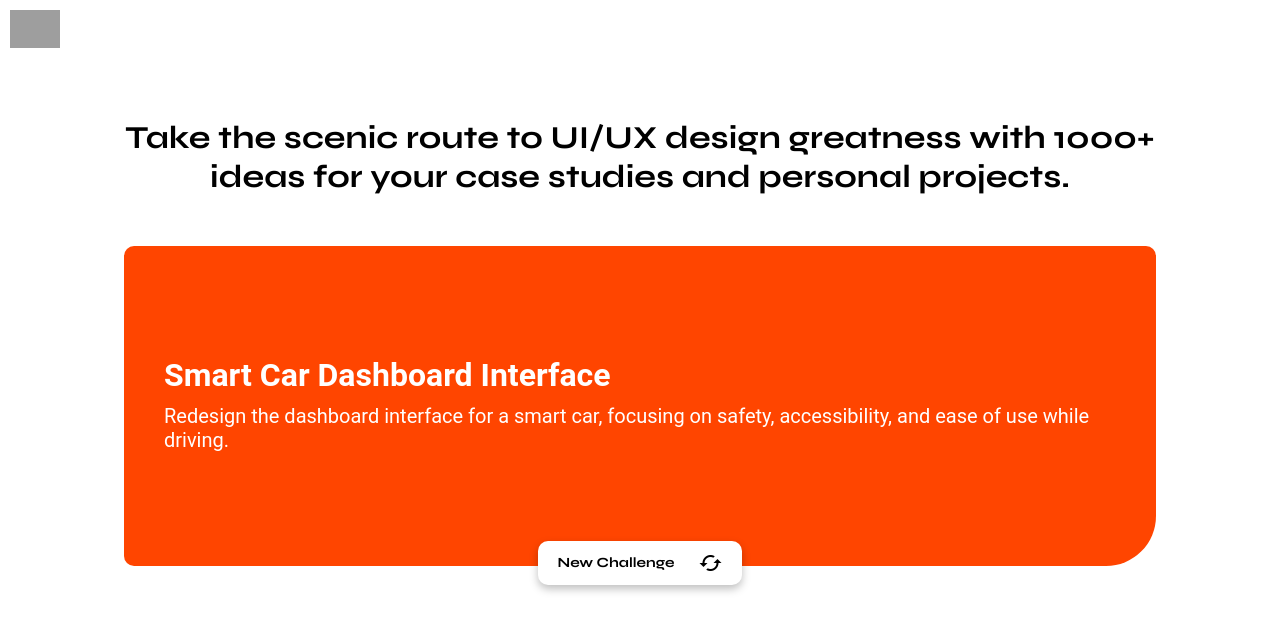
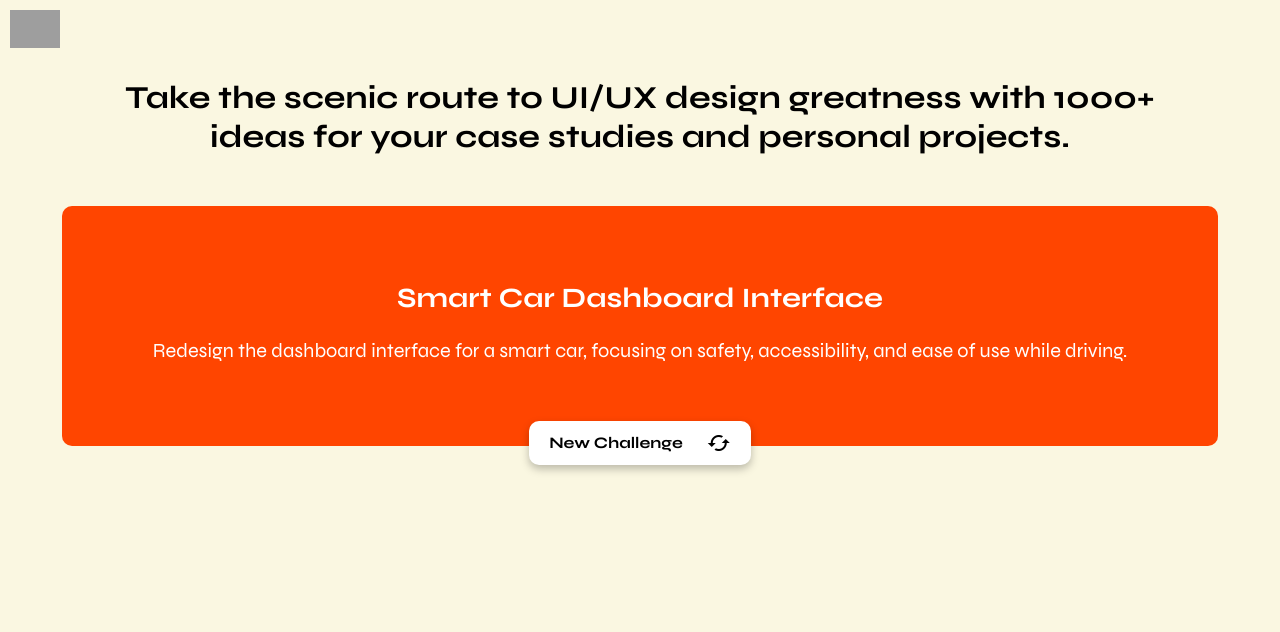
Before and after one commit to TheNjengaKarori/casestudy_ideas, a React (Create React App) app: page / in a window 1280 px wide. Shown: the top 632 px of the page. Built offline with nearby package versions, Linux system fonts and the light colour scheme; grey boxes are pictures that could not be loaded.

Commit message:
made css changes

```diff
--- a/src/App.css
+++ b/src/App.css
@@ -2,17 +2,19 @@
 body, h1, p, ul, li {
   margin: 0;
   padding: 0;
+  box-sizing: border-box; /* Include padding and border in element's total width and height */
 }
 
 /* Set a white background for the entire app */
 .app-container {
-  background-color: FAF7E1;
-  height: 100vh; /* Make sure the container takes up the full viewport height */
+  background-color: #FAF7E1;
+  min-height: 100vh; /* Ensure at least full viewport height */
+  overflow-x: hidden; /* Hide horizontal scrollbar on smaller screens */
 }
 
 /* Style the navigation bar */
 .navbar {
-  background-color: white; /* You can change this color to your preference */
+  background-color: FAF7E1;
   padding: 10px;
 }
 
@@ -23,102 +25,106 @@ body, h1, p, ul, li {
 }
 
 .logo {
-  width: 50px; /* Adjust the size of the logo as needed */
+  width: 50px;
   height: auto;
 }
 
 /* Style the main content area */
 .main-content {
   padding: 20px;
-  margin-top: 40px;
-  text-align: center; /* Center the text horizontally */
- font-family: 'Syne', sans-serif;
-  margin-bottom: 40px;
+  text-align: center;
+  font-family: 'Syne', sans-serif;
 }
 
 /* Style the H1 text */
 .main-heading {
-  margin-bottom: 20px; /* Increase the margin-bottom for even spacing */
-  font-family: 'Syne', sans-serif; /* Set the font family to 'Syne' and fallback to a generic sans-serif font */
-  font-size: 32px; /* Set the font size to 24px or adjust as needed */
-  max-width: 1100px; /* Set the maximum width to 600px or adjust as needed */
-  margin: 0 auto 20px; /* Center the heading horizontally and add space below */
+  margin-bottom: 20px;
+  font-family: 'Syne', sans-serif;
+  font-size: 2em; /* Responsive font size using em units */
+  max-width: 1100px;
+  margin: 0 auto 20px;
 }
 
 /* Style the idea rectangle */
 .idea-container {
-  display: flex;
-  flex-direction: column; /* Stack children vertically */
-  align-items: center; /* Center children horizontally */
-  justify-content: center; /* Center children vertically */
-  width: 80%;
+  width: 90%; /* Adjusted width for smaller screens */
   max-width: 1124px;
-  height: 35vh;
+  height: 200px; /* Set a constant height */
   background-color: purple;
-  border-radius: 10px 10px 50px 10px;
+  border-radius: 10px;
   margin: 0 auto 20px;
   padding: 20px;
   margin-top: 50px;
 }
 
 /* Style the container for the idea and description */
+/* ... (Previous styles remain unchanged) */
+
+/* Style the container for the idea and description */
 .idea-container .idea-and-desc {
-  text-align: left; /* Align the text to the left */
-  font-family: 'Roboto', sans-serif;
-  padding: 20px; /* Adjust the padding to control spacing inside the idea container */
-  margin: 0; /* Reset margin to ensure no additional spacing outside the idea container */
+  text-align: center; /* Center text horizontally */
+  display: flex;
+  flex-direction: column;
+  justify-content: center; /* Center text vertically */
+  height: 100%; /* Ensure the container takes full height of the parent */
 }
 
 /* Style the text inside the idea and description container */
 .idea-container .idea-and-desc h2 {
   color: white;
-  font-size: 32px;
-  text-align: left;
-  margin-bottom: 10px; /* Add spacing below h2 element */
+  font-size: 1.75em;
+  text-align: center; /* Center the idea title */
 }
 
 .idea-container .idea-and-desc p {
-  color: white; /* Set the text color to white */
-  font-size: 20px;
+  color: white;
+  font-size: 1.25em;
   margin-bottom: 30px;
-  text-align: left;
+  text-align: center; /* Center the description */
+}
+
+
+/* Style the new challenge button */
+.new-challenge-button {
+  background-color: white;
+  color: black;
+  border: none;
+  border-radius: 10px;
+  padding: 10px 20px;
+  cursor: pointer;
+  font-family: 'Syne', sans-serif;
+  font-size: 1em;
+  font-weight: 700; /* Adjusted font weight for better visibility */
+  box-shadow: 0 4px 8px rgba(0, 0, 0, 0.25);
+  position: relative;
+  top: -45px;
+  display: flex;
+  justify-content: space-between;
+  align-items: center;
+  margin: 0 auto;
+  transition: box-shadow 0.3s ease;
+}
+
+/* Style the Material icon inside the button */
+.new-challenge-button i.material-icons {
+  margin-left: 8px;
+}
+
+/* Add styles for the pressed-down effect */
+.new-challenge-button:active {
+  box-shadow: 0 2px 4px rgba(0, 0, 0, 0.1);
 }
 
 /* Add a media query for smaller screens */
 @media (max-width: 768px) {
+  /* Adjust styles for smaller screens */
   .idea-container {
-    width: 90%; /* Adjust the width for smaller screens */
-    height: 20vh; /* Adjust the height for smaller screens */
+    width: 90%;
+    height: auto; /* Allow height to adjust based on content for smaller screens */
+    padding: 10px; /* Adjust padding for smaller screens */
+  }
+
+  .new-challenge-button {
+    font-size: 1em; /* Adjusted font size for smaller screens */
   }
 }
-
-/* Style the new challenge button */
-.new-challenge-button {
-  background-color: white; /* Set the background color to white */
-  color: black; /* Set the text color to black */
-  border: none; /* Remove the border */
-  border-radius: 10px; /* Set border radius to 10px */
-  padding: 10px 20px; /* Add padding for better appearance */
-  cursor: pointer; /* Add cursor pointer on hover */
-  font-family: 'syne', sans-serif; /* Set the font family to 'Roboto' and fallback to a generic sans-serif font */
-  font-size: 14px;
-  font-weight: 1000; /* Set font weight to semi-bold (you can adjust this value) */
-  box-shadow: 0 4px 8px rgba(0, 0, 0, 0.25); /* Add a bit more box shadow to the button */
-  position: relative; /* Set position to relative */
-  top: -45px; /* Move the button upwards into the idea container */
-  display: flex; /* Use flexbox to align items */
-  justify-content: space-between; /* Add space between text and icon */
-  align-items: center; /* Center items vertically */
-  margin: 0 auto; /* Center the button horizontally */
-  transition: box-shadow 0.3s ease; /* Add a smooth transition to the box shadow */
-}
-
-/* Style the Material icon inside the button */
-.new-challenge-button i.material-icons {
-  margin-left: 8px; /* Add margin to the left of the icon for spacing */
-}
-
-/* Add styles for the pressed-down effect */
-.new-challenge-button:active {
-  box-shadow: 0 2px 4px rgba(0, 0, 0, 0.1); /* Adjust the box shadow on button press */
-}
--- a/src/App.js
+++ b/src/App.js
@@ -23,7 +23,7 @@ const App = () => {
         setCurrentIdea(data.ideas[randomIndex]);
 
         // Set the next color in the predefined order
-        const rainbowColors = ['red', 'orange', 'yellow', 'green', 'blue', 'indigo', 'violet'];
+        const rainbowColors = ['#FF4500', '#8B4513', '#483D8B', '#006400', '#A52A2A', '#8B0000', '#2F4F4F', '#8B008B', '#8B008B', '#483C32','#1E90FF'];
         const nextColorIndex = (ideaContainerColorIndex + 1) % rainbowColors.length;
         setIdeaContainerColorIndex(nextColorIndex);
       })
```
